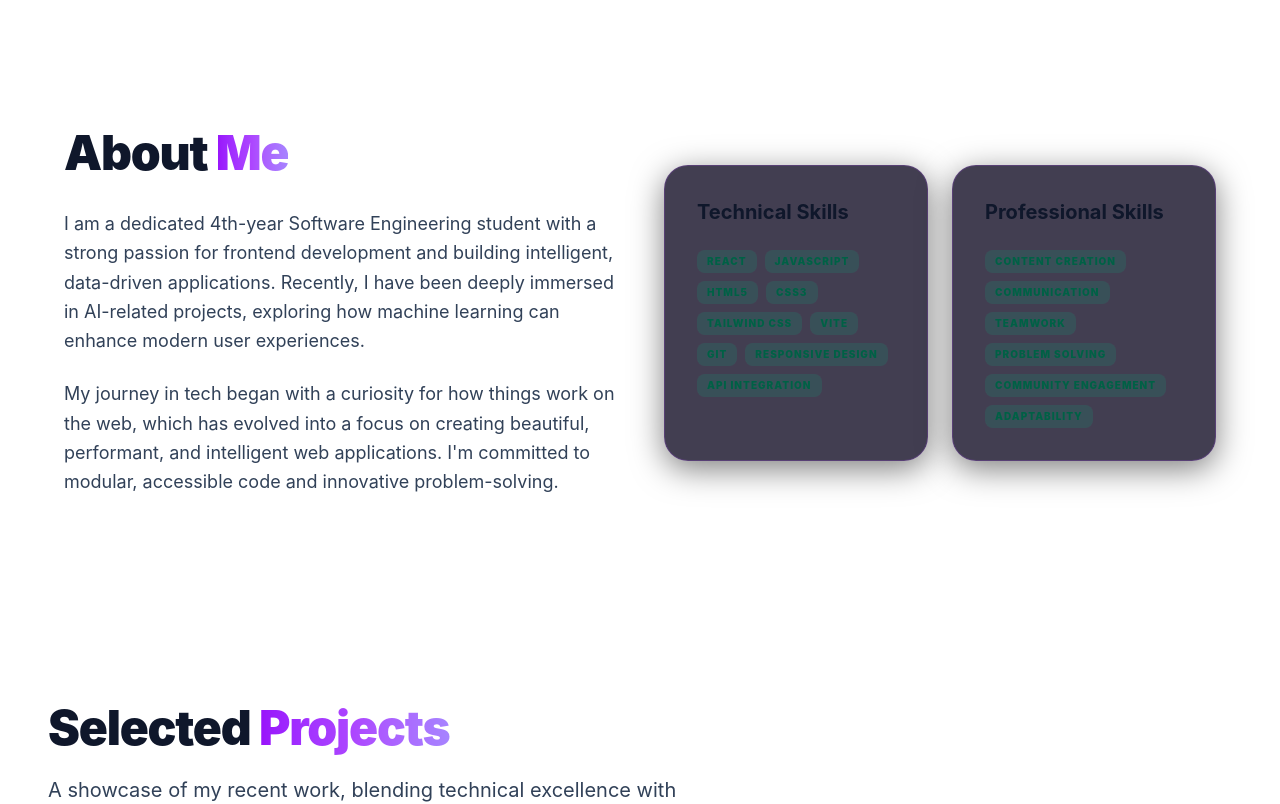
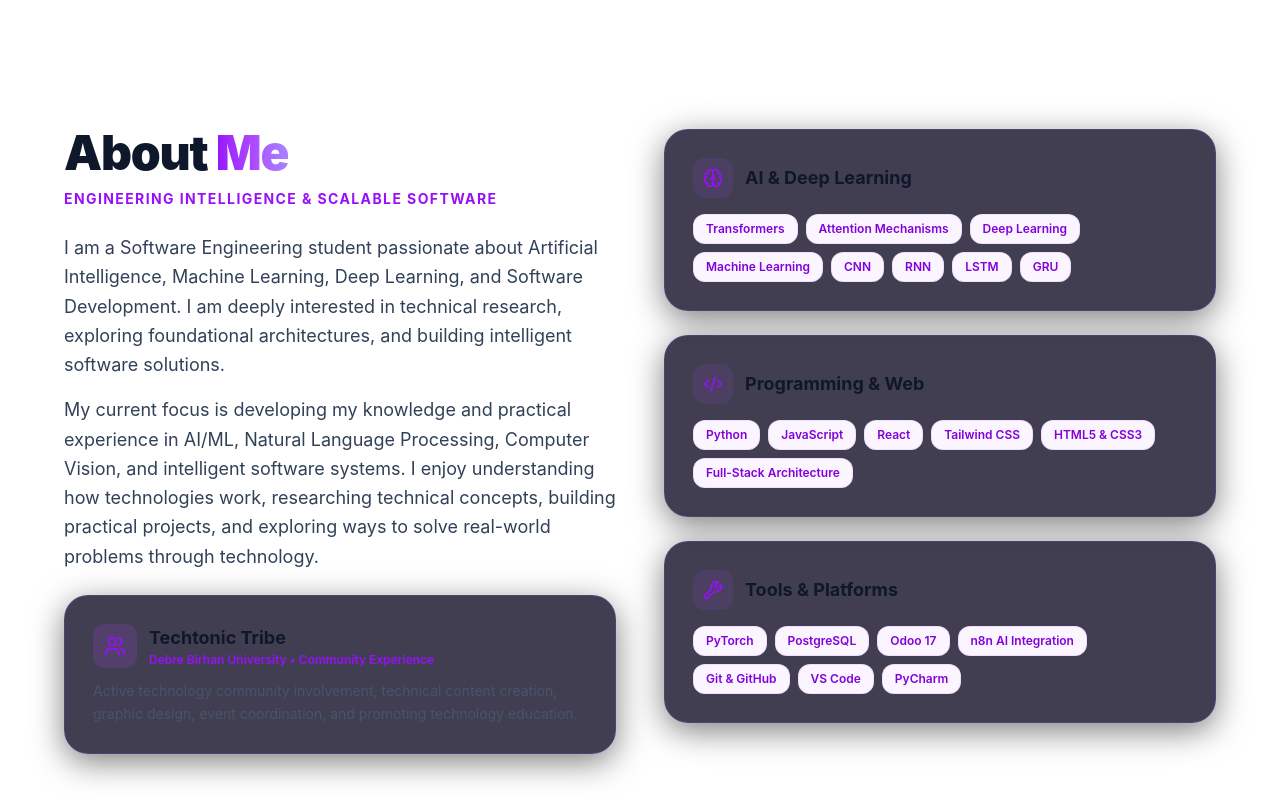
Before and after one commit to betel1221/Personal-Portfolio, a React (Vite) app: page / in a window 1280 px wide. Shown: the part 1500-2304 px from the top of the page. Built offline with nearby package versions, Linux system fonts and the light colour scheme.

Commit message:
feat(about): add AI/ML skills, PyTorch/Odoo tools, and Techtonic Tribe experience

```diff
--- a/src/pages/About.jsx
+++ b/src/pages/About.jsx
@@ -1,7 +1,53 @@
 import React from 'react';
 import { motion } from 'framer-motion';
+import { Brain, Code2, Wrench, Users, BookOpen } from 'lucide-react';
 
 const About = () => {
+    const skillCategories = [
+        {
+            title: "AI & Deep Learning",
+            icon: Brain,
+            skills: [
+                'Transformers',
+                'Attention Mechanisms',
+                'Deep Learning',
+                'Machine Learning',
+                'CNN',
+                'RNN',
+                'LSTM',
+                'GRU'
+            ],
+            accent: "from-purple-500 to-indigo-500"
+        },
+        {
+            title: "Programming & Web",
+            icon: Code2,
+            skills: [
+                'Python',
+                'JavaScript',
+                'React',
+                'Tailwind CSS',
+                'HTML5 & CSS3',
+                'Full-Stack Architecture'
+            ],
+            accent: "from-violet-500 to-purple-500"
+        },
+        {
+            title: "Tools & Platforms",
+            icon: Wrench,
+            skills: [
+                'PyTorch',
+                'PostgreSQL',
+                'Odoo 17',
+                'n8n AI Integration',
+                'Git & GitHub',
+                'VS Code',
+                'PyCharm'
+            ],
+            accent: "from-fuchsia-500 to-pink-500"
+        }
+    ];
+
     return (
         <section id="about" className="pt-20">
             <div className="container mx-auto px-6 py-8 sm:py-16 lg:px-12">
@@ -10,55 +56,80 @@ const About = () => {
                     whileInView={{ opacity: 1, y: 0 }}
                     viewport={{ once: true }}
                     transition={{ duration: 0.6 }}
-                className="max-w-6xl mx-auto"
+                    className="max-w-6xl mx-auto space-y-12"
                 >
-                <div className="flex flex-col gap-12 lg:flex-row lg:items-center">
-                    <div className="lg:w-1/2 space-y-8">
+                    <div className="flex flex-col gap-12 lg:flex-row lg:items-start">
+                        {/* Narrative Column */}
+                        <div className="lg:w-1/2 space-y-6">
+                            <div>
                                 <h2 className="text-4xl font-black tracking-tight text-slate-900 dark:text-white sm:text-5xl">
                                     About <span className="text-gradient">Me</span>
                                 </h2>
-                        <div className="space-y-6 text-lg leading-relaxed text-slate-700 dark:text-slate-400">
+                                <p className="mt-3 text-sm font-bold uppercase tracking-widest text-purple-600 dark:text-purple-400">
+                                    Engineering Intelligence & Scalable Software
+                                </p>
+                            </div>
+
+                            <div className="space-y-4 text-base sm:text-lg leading-relaxed text-slate-700 dark:text-slate-200">
                                 <p>
-                                I am a dedicated 4th-year Software Engineering student with a strong passion for frontend development and building intelligent, data-driven applications.
-                                Recently, I have been deeply immersed in AI-related projects, exploring how machine learning can enhance modern user experiences.
+                                    I am a Software Engineering student passionate about Artificial Intelligence, Machine Learning, Deep Learning, and Software Development. I am deeply interested in technical research, exploring foundational architectures, and building intelligent software solutions.
                                 </p>
                                 <p>
-                                My journey in tech began with a curiosity for how things work on the web,
-                                which has evolved into a focus on creating beautiful, performant, and intelligent web applications.
-                                I'm committed to modular, accessible code and innovative problem-solving.
+                                    My current focus is developing my knowledge and practical experience in AI/ML, Natural Language Processing, Computer Vision, and intelligent software systems. I enjoy understanding how technologies work, researching technical concepts, building practical projects, and exploring ways to solve real-world problems through technology.
+                                </p>
+                            </div>
+
+                            {/* Community Experience Card */}
+                            <div className="glass-card rounded-3xl p-6 sm:p-7 border border-purple-200/80 dark:border-purple-500/20 hover:border-purple-400/50 transition-all space-y-3">
+                                <div className="flex items-center gap-3">
+                                    <div className="flex h-11 w-11 items-center justify-center rounded-xl bg-purple-500/15 text-purple-600 dark:text-purple-400">
+                                        <Users size={22} />
+                                    </div>
+                                    <div>
+                                        <h3 className="text-lg font-bold text-slate-900 dark:text-white">
+                                            Techtonic Tribe
+                                        </h3>
+                                        <p className="text-xs font-semibold text-purple-600 dark:text-purple-400">
+                                            Debre Birhan University • Community Experience
+                                        </p>
+                                    </div>
+                                </div>
+                                <p className="text-sm leading-relaxed text-slate-600 dark:text-slate-300">
+                                    Active technology community involvement, technical content creation, graphic design, event coordination, and promoting technology education.
                                 </p>
                             </div>
                         </div>
 
-                    <div className="lg:w-1/2 grid gap-6 sm:grid-cols-2">
-                        {[
-                            {
-                                title: "Technical Skills",
-                                skills: ['React', 'JavaScript', 'HTML5', 'CSS3', 'Tailwind CSS', 'Vite', 'Git', 'Responsive Design', 'API Integration'],
-                                iconClassName: "bg-emerald-500/15 text-emerald-700 dark:text-emerald-400"
-                            },
-                            {
-                                title: "Professional Skills",
-                                skills: ['Content Creation', 'Communication', 'Teamwork', 'Problem Solving', 'Community Engagement', 'Adaptability'],
-                                iconClassName: "bg-teal-500/15 text-teal-700 dark:text-teal-400"
-                            }
-                        ].map((section, idx) => (
-                            <div key={idx} className="glass-card rounded-3xl p-8 space-y-6 border border-slate-200 dark:border-white/10">
-                                <h3 className="text-xl font-bold text-slate-900 dark:text-white">{section.title}</h3>
+                        {/* Skills Grid Column */}
+                        <div className="lg:w-1/2 space-y-6">
+                            {skillCategories.map((category, idx) => (
+                                <motion.div
+                                    key={idx}
+                                    initial={{ opacity: 0, x: 20 }}
+                                    whileInView={{ opacity: 1, x: 0 }}
+                                    viewport={{ once: true }}
+                                    transition={{ delay: idx * 0.1, duration: 0.5 }}
+                                    className="glass-card rounded-3xl p-6 sm:p-7 space-y-4 border border-purple-100/80 dark:border-purple-500/20 hover:border-purple-400/40 transition-all shadow-sm"
+                                >
+                                    <div className="flex items-center gap-3">
+                                        <div className="flex h-10 w-10 items-center justify-center rounded-xl bg-purple-500/10 dark:bg-purple-950/50 text-purple-600 dark:text-purple-400">
+                                            <category.icon size={20} />
+                                        </div>
+                                        <h3 className="text-lg font-bold text-slate-900 dark:text-white">
+                                            {category.title}
+                                        </h3>
+                                    </div>
                                     <div className="flex flex-wrap gap-2">
-                                    {/* The instruction implies a change from 'section.skills.map(skill => ...)' to 'project.tech.map(t => ...)'
-                                        and a new class structure for the tags.
-                                        Since the data structure is still 'section.skills', I will apply the new tag styling to the existing skill mapping.
-                                        The instruction also mentioned "improve tag contrast and border visibility",
-                                        which the new class `text-[10px] font-black uppercase tracking-widest text-emerald-800 dark:text-primary px-2.5 py-1 bg-emerald-500/15 rounded-lg` achieves.
-                                    */}
-                                    {section.skills.map(skill => (
-                                        <span key={skill} className="text-[10px] font-black uppercase tracking-widest text-emerald-800 dark:text-primary px-2.5 py-1 bg-emerald-500/15 rounded-lg">
+                                        {category.skills.map((skill) => (
+                                            <span
+                                                key={skill}
+                                                className="text-xs font-semibold px-3 py-1.5 rounded-xl bg-purple-50 dark:bg-purple-950/40 text-purple-700 dark:text-purple-200 border border-purple-200/70 dark:border-purple-500/30 transition-all hover:scale-105"
+                                            >
                                                 {skill}
                                             </span>
                                         ))}
                                     </div>
-                            </div>
+                                </motion.div>
                             ))}
                         </div>
                     </div>
```
Lines whose indentation alone changed are shown as unchanged.
